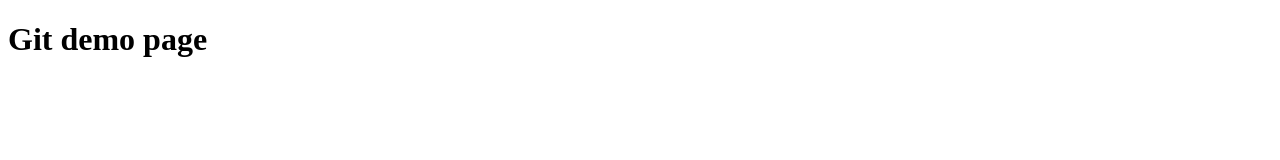
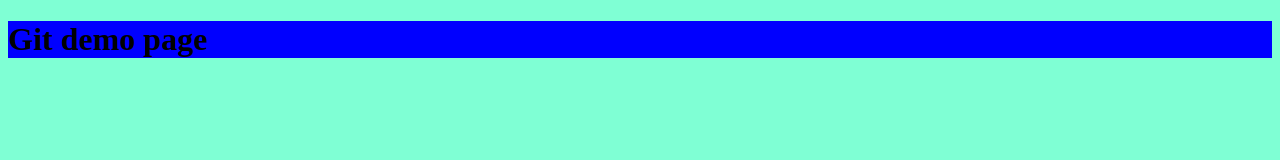
Before and after one commit to Jefff87/gittest, a plain HTML site: page index.html in a window 1280 px wide. Drawn offline with Linux system fonts and the light colour scheme.

Commit message:
add basic styles

```diff
--- a/index.html
+++ b/index.html
@@ -4,6 +4,7 @@
     <meta charset="UTF-8" />
     <meta name="viewport" content="width=device-width, initial-scale=1.0" />
     <title>Document git test</title>
+    <link rel="stylesheet" href="styles.css" />
   </head>
   <body>
     <h1>Git demo page</h1>
--- /dev/null
+++ b/styles.css
@@ -0,0 +1,7 @@
+body {
+    background-color: aquamarine;
+}
+
+h1 {
+    background-color: blue;
+}
```
